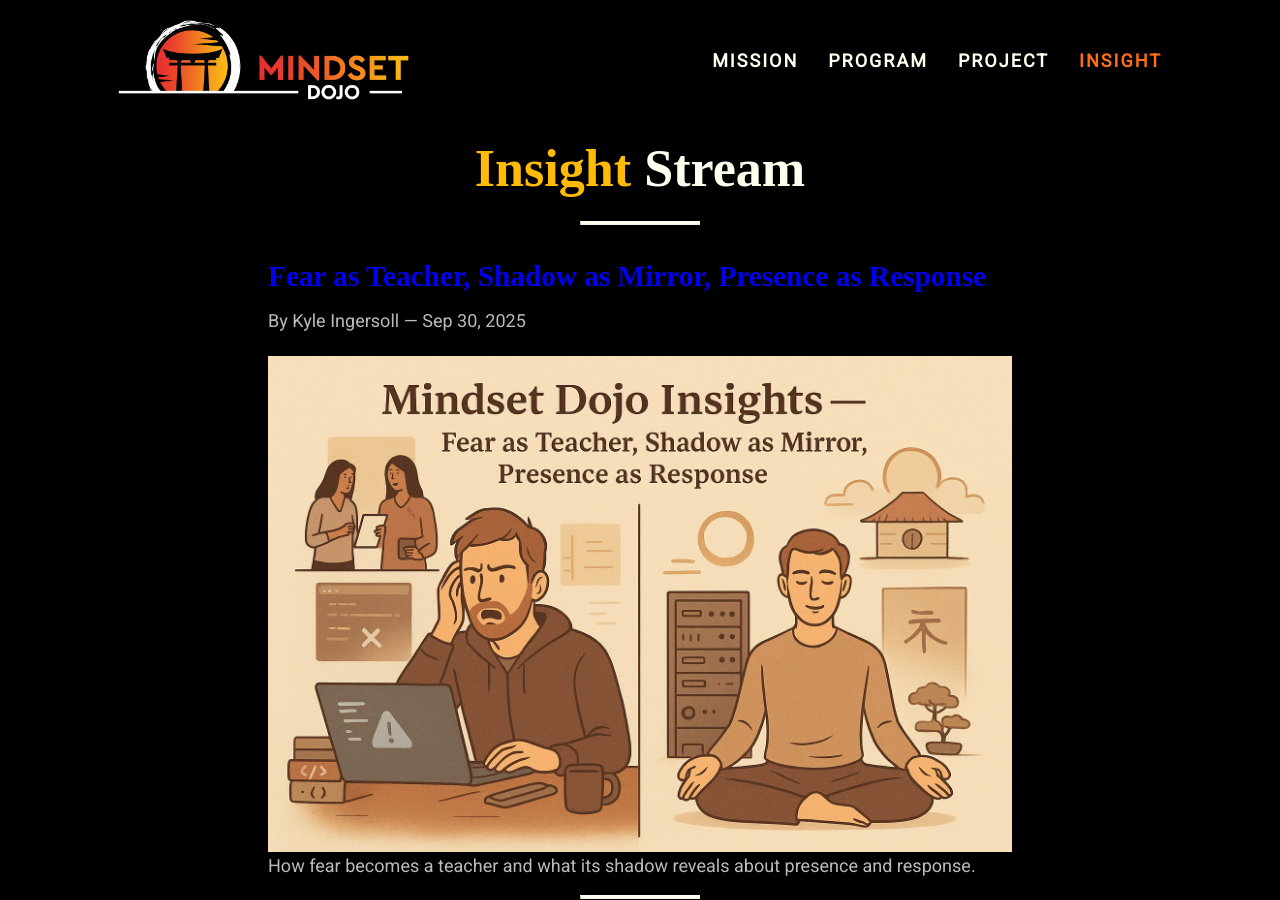
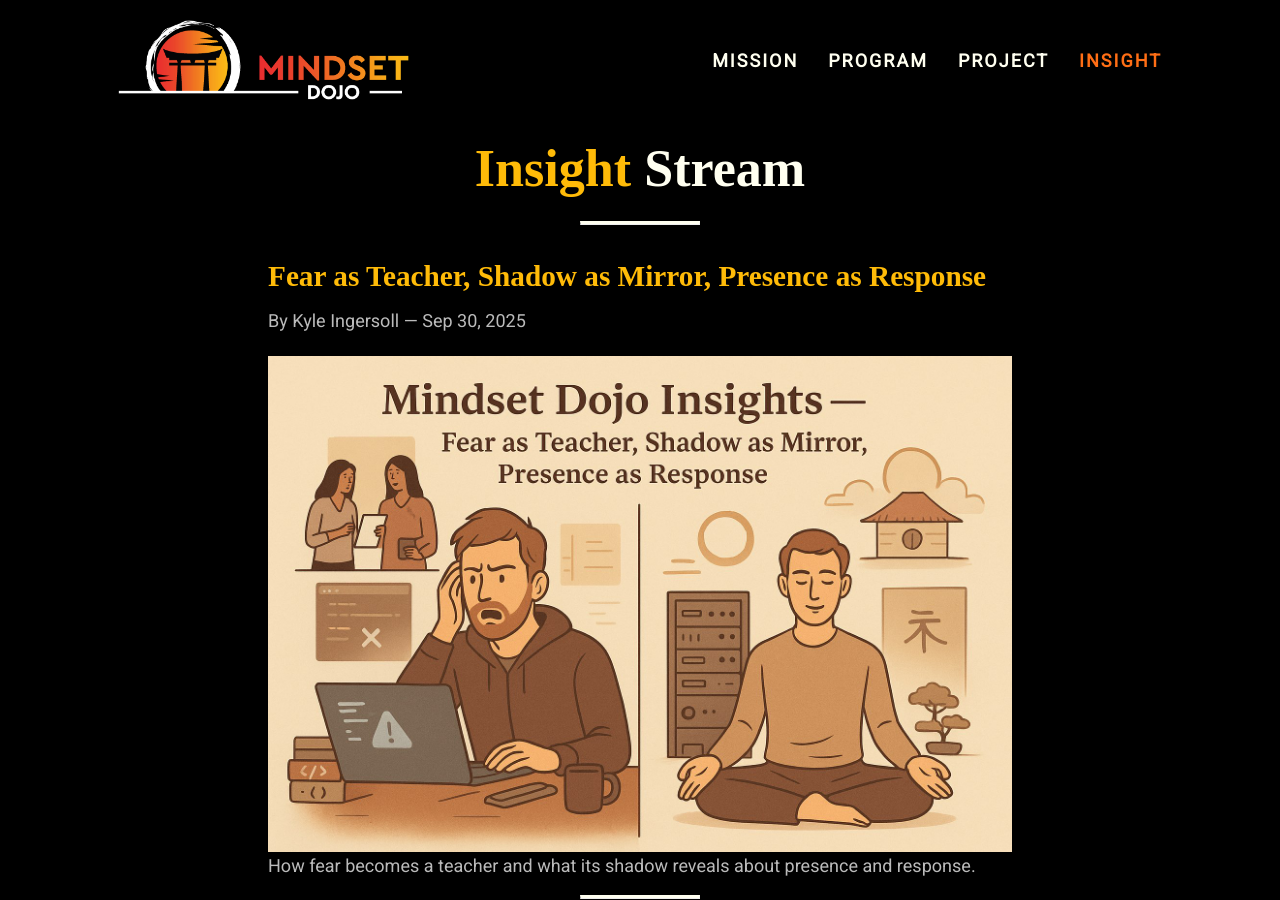
Before and after one commit to mindset-dojo/mindset-dojo.github.io, a Jekyll site: the page built from insight.md, in a window 1280 px wide and 900 px high. Built offline with Jekyll 4.4.1, drawn with Linux system fonts in a browser that asks for light colours; some web fonts are replaced.

Commit message:
fix(insight): add insight-title css class to format title links correctly.

```diff
--- a/insight.md
+++ b/insight.md
@@ -47,7 +47,7 @@ css_id: insight
     {%- endcomment -%}
     {% assign post_url = '/insight/' | append: post_slug | append: '/' | relative_url %}
 
-      <h3>
+      <h3 class="insight-title">
         <a href="{{ post_url }}">{{ post.title }}</a>
       </h3>
 
```
